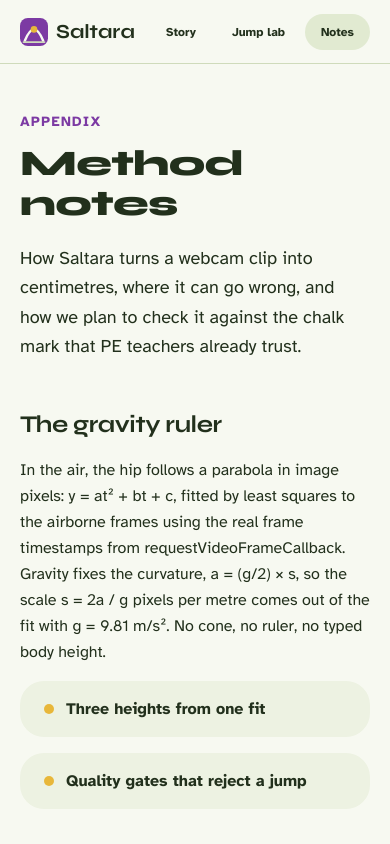
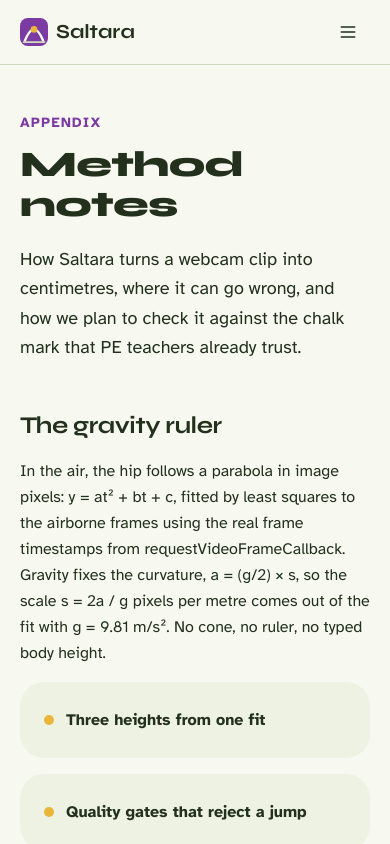
Before and after one commit to mericcintosun/saltara, a Next.js app: page /notes in a window 390 px wide. Shown: the top 844 px of the page. Built offline with nearby package versions, Linux system fonts and the light colour scheme.

Commit message:
fix: mobile menu and 44px controls on every demo route

```diff
--- a/app/notes/page.tsx
+++ b/app/notes/page.tsx
@@ -14,7 +14,7 @@ export const metadata: Metadata = {
 function Fold({ summary, children }: { summary: string; children: React.ReactNode }) {
   return (
     <details className="group rounded-3xl bg-card px-6 py-4">
-      <summary className="flex cursor-pointer list-none items-center gap-3 font-bold">
+      <summary className="flex min-h-11 cursor-pointer list-none items-center gap-3 font-bold">
         <span aria-hidden className="size-2.5 shrink-0 rounded-full bg-sun" />
         {summary}
       </summary>
@@ -28,7 +28,7 @@ function PilotEmptyState() {
     <div className="flex flex-wrap items-center gap-3 rounded-2xl bg-card p-5 leading-relaxed">
       <span aria-hidden className="size-2.5 shrink-0 rounded-full bg-sun" />
       <p className="flex-1">
-        No pilot jumps recorded yet. The agreement plot appears here once the first wall-mark session is in.
+        The agreement plot appears here once the first wall-mark pilot session is recorded.
       </p>
       <Link
         href="/play"
--- a/components/class-roster.tsx
+++ b/components/class-roster.tsx
@@ -38,7 +38,7 @@ function RosterEmptyState({ onReset }: { onReset: () => void }) {
   return (
     <div className="flex flex-wrap items-center gap-3 rounded-2xl bg-background p-4 text-sm">
       <span aria-hidden className="size-2.5 shrink-0 rounded-full bg-sun" />
-      <p className="flex-1 text-muted-foreground">No students yet. Add a name above, or bring back the demo class.</p>
+      <p className="flex-1 text-muted-foreground">Students and their three attempts appear here once you add a name above or restore the demo class.</p>
       <Button size="sm" variant="soft" onClick={onReset}>
         <RotateCcw /> Restore demo class
       </Button>
@@ -117,9 +117,11 @@ export function ClassRoster({
                     aria-pressed={isActive}
                     className={cn("h-auto w-full justify-between rounded-2xl px-4 py-3", !isActive && "bg-background")}
                   >
-                    <span className="flex items-center gap-2">
-                      {isActive && <span aria-hidden className="size-2.5 rounded-full bg-sun" />}
-                      {s.name}
+                    <span className="flex min-w-0 items-center gap-2">
+                      {isActive && <span aria-hidden className="size-2.5 shrink-0 rounded-full bg-sun" />}
+                      <span className="max-w-[12rem] truncate" title={s.name}>
+                        {s.name}
+                      </span>
                     </span>
                     <span className="flex items-center gap-3 font-normal">
                       <span className="flex items-center gap-3 tabular-nums">
--- a/components/site-header.tsx
+++ b/components/site-header.tsx
@@ -1,9 +1,12 @@
 "use client";
 
+import { useEffect, useState } from "react";
 import Link from "next/link";
 import { usePathname } from "next/navigation";
+import { Menu, X } from "lucide-react";
 import { BrandMark } from "@/components/brand-mark";
 import { Button } from "@/components/ui/button";
+import { cn } from "@/lib/utils";
 
 const NAV = [
   { href: "/", label: "Story" },
@@ -11,18 +14,28 @@ const NAV = [
   { href: "/notes", label: "Notes" },
 ];
 
+const MENU_ID = "site-menu";
+
 export function SiteHeader() {
   const pathname = usePathname();
+  const [open, setOpen] = useState(false);
+  const isCurrent = (href: string) => (href === "/" ? pathname === "/" : pathname.startsWith(href));
+
+  // Close the mobile menu whenever the route changes.
+  useEffect(() => {
+    setOpen(false);
+  }, [pathname]);
+
   return (
-    <header className="sticky top-0 z-30 h-16 border-b border-border bg-background">
-      <div className="mx-auto flex h-full max-w-5xl items-center justify-between gap-4 px-5">
+    <header className="sticky top-0 z-30 border-b border-border bg-background">
+      <div className="mx-auto flex h-16 max-w-5xl items-center justify-between gap-4 px-5">
         <Link href="/" className="flex items-center gap-2 font-display text-xl font-bold">
           <BrandMark />
           Saltara
         </Link>
-        <nav aria-label="Main" className="flex items-center gap-1">
+        <nav aria-label="Main" className="hidden items-center gap-1 md:flex">
           {NAV.map((item) => {
-            const current = item.href === "/" ? pathname === "/" : pathname.startsWith(item.href);
+            const current = isCurrent(item.href);
             return (
               <Button key={item.href} asChild size="sm" variant={current ? "secondary" : "ghost"}>
                 <Link href={item.href} aria-current={current ? "page" : undefined}>
@@ -32,7 +45,45 @@ export function SiteHeader() {
             );
           })}
         </nav>
+        <button
+          type="button"
+          className="inline-flex h-11 w-11 items-center justify-center rounded-full text-foreground transition-colors hover:bg-secondary focus-visible:outline-none focus-visible:ring-2 focus-visible:ring-ring md:hidden"
+          aria-label="Menu"
+          aria-expanded={open}
+          aria-controls={MENU_ID}
+          onClick={() => setOpen((o) => !o)}
+        >
+          {open ? <X className="size-5" aria-hidden /> : <Menu className="size-5" aria-hidden />}
+        </button>
       </div>
+      <nav
+        id={MENU_ID}
+        aria-label="Main mobile"
+        hidden={!open}
+        className="border-t border-border bg-background md:hidden"
+      >
+        <ul className="mx-auto flex max-w-5xl flex-col gap-1 px-5 py-3">
+          {NAV.map((item) => {
+            const current = isCurrent(item.href);
+            return (
+              <li key={item.href}>
+                <Link
+                  href={item.href}
+                  aria-current={current ? "page" : undefined}
+                  onClick={() => setOpen(false)}
+                  className={cn(
+                    "flex min-h-11 items-center gap-3 rounded-2xl px-4 font-bold",
+                    current ? "bg-secondary" : "hover:bg-secondary"
+                  )}
+                >
+                  <span aria-hidden className={cn("size-2 rounded-full", current ? "bg-sun" : "bg-border")} />
+                  {item.label}
+                </Link>
+              </li>
+            );
+          })}
+        </ul>
+      </nav>
     </header>
   );
 }
--- a/components/story-stage.tsx
+++ b/components/story-stage.tsx
@@ -33,10 +33,11 @@ function StoryEmptyState() {
     <div className="flex items-center gap-3 rounded-3xl bg-card p-6 text-lg leading-relaxed">
       <span aria-hidden className="size-3 shrink-0 rounded-full bg-sun" />
       <p>
-        No recorded jumps in this lesson yet. Turn on the camera and jump.{" "}
+        The story figure appears here once the lesson has recorded jumps; until then, measure one in the{" "}
         <Link href="/play" className="font-bold text-primary underline decoration-sun decoration-2 underline-offset-4">
-          Open the jump lab
+          jump lab
         </Link>
+        .
       </p>
     </div>
   );
@@ -100,7 +101,7 @@ export function StoryStage({ lesson: payload, classScene }: { lesson: LessonPayl
   return (
     <div>
       <figure className="sticky top-16 z-10 -mx-5 bg-background px-5 pb-4 pt-3">
-        <nav aria-label="Chapters" className="mb-3 flex flex-wrap items-center gap-1">
+        <nav aria-label="Chapters" className="mb-3 flex items-center gap-1 overflow-x-auto sm:flex-wrap">
           {CHAPTERS.map((c, i) => (
             <Button
               key={c.id}
@@ -124,7 +125,7 @@ export function StoryStage({ lesson: payload, classScene }: { lesson: LessonPayl
       </figure>
 
       <div className="space-y-2">
-        <section id="stand" className="min-h-[55vh] py-10">
+        <section id="stand" className="min-h-[55vh] scroll-mt-[50vh] py-10">
           <h2 className="saltara-wipe-scroll text-3xl font-bold">Stand still for half a second</h2>
           <p className="mt-4 text-lg leading-relaxed">
             {first} faces the laptop from about two metres away. For the first 0.5 seconds of the clip Saltara only
--- a/components/ui/button.tsx
+++ b/components/ui/button.tsx
@@ -12,14 +12,14 @@ const buttonVariants = cva(
         default: "bg-primary text-primary-foreground hover:bg-primary/90",
         secondary: "bg-secondary text-secondary-foreground hover:bg-border",
         soft: "bg-card text-card-foreground hover:bg-secondary",
-        sun: "bg-sun text-foreground hover:bg-sun/85",
+        sun: "bg-sun text-foreground hover:bg-sun/90",
         ghost: "text-foreground hover:bg-secondary",
         destructive: "bg-destructive text-destructive-foreground hover:bg-destructive/90",
         link: "rounded-md text-primary underline decoration-sun decoration-2 underline-offset-4 hover:decoration-primary",
       },
       size: {
         default: "h-11 px-5",
-        sm: "h-9 px-4 text-xs",
+        sm: "h-11 px-4 text-xs",
         lg: "h-12 px-7 text-base",
         icon: "h-11 w-11",
       },
```
